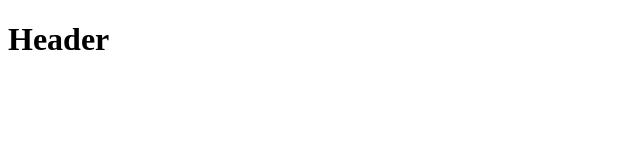
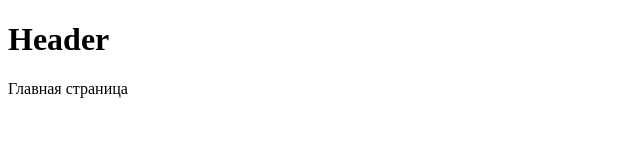
Before and after one commit to maks-chalyi/test-2, a plain HTML site: page index.html in a window 1280 px wide. Shown: the whole page, without its empty margins (0-640 px from the left). Drawn offline with Linux system fonts and the light colour scheme.

Commit message:
develop main-page

```diff
--- a/index.html
+++ b/index.html
@@ -11,5 +11,8 @@
 	<header class="header">
 		<h1>Header</h1>
 	</header>
+	<main class="main">
+		Главная страница
+	</main>
 </body>
 </html>
```
